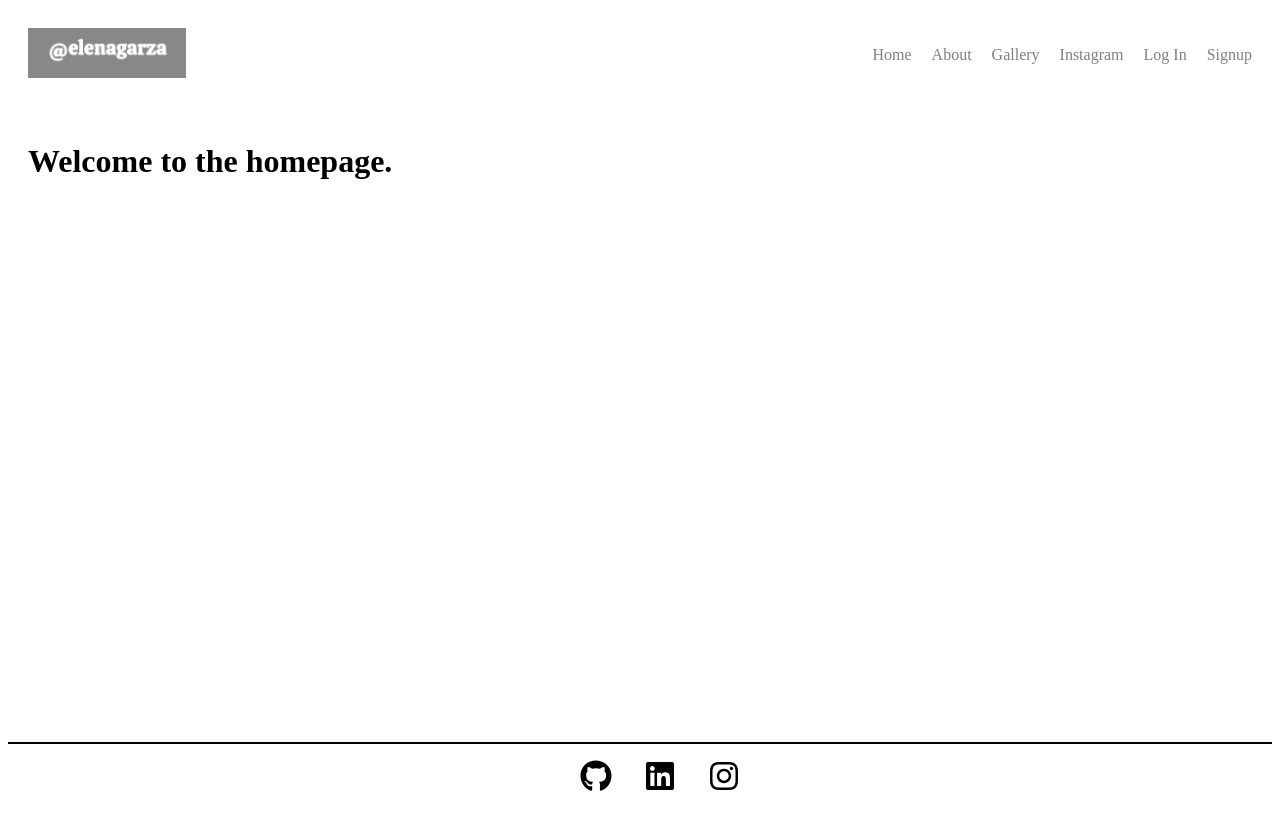
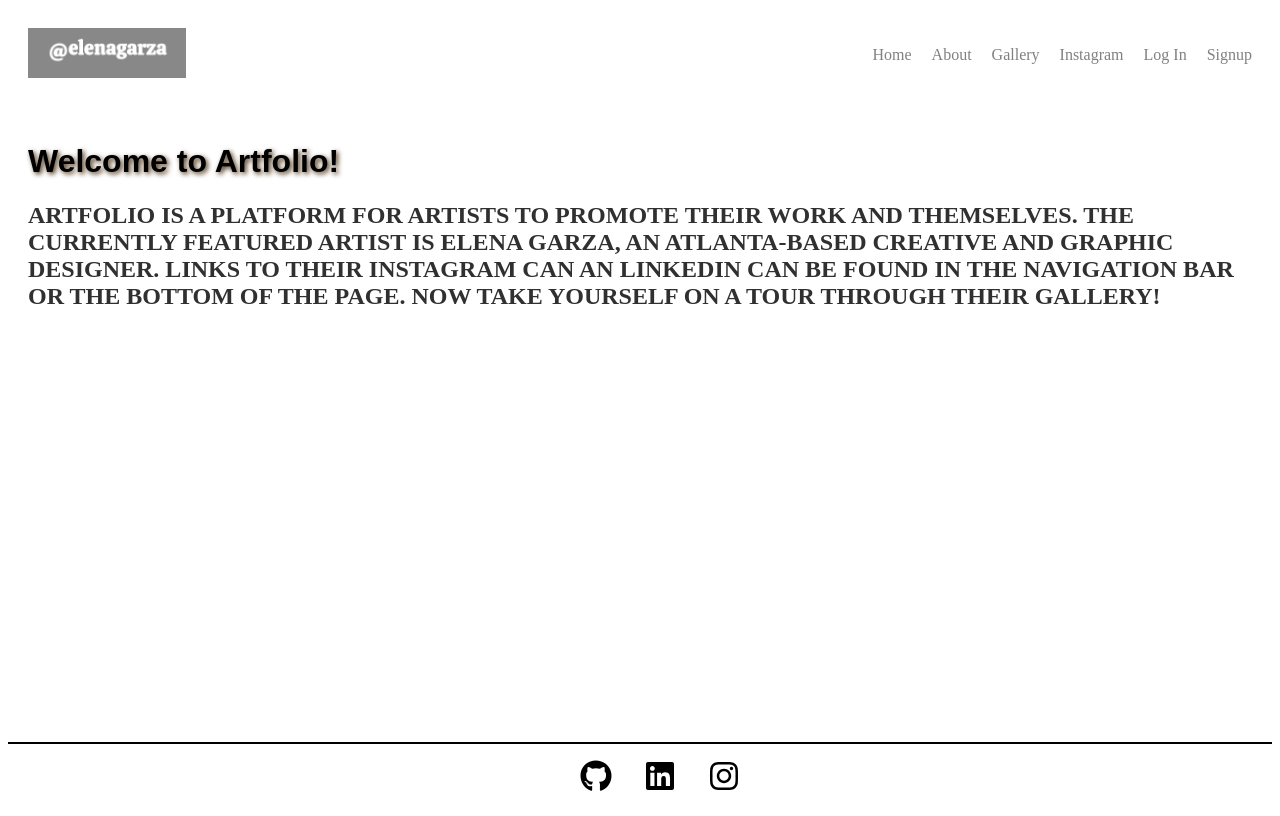
Before and after one commit to swaguespack/eg-art, a React (Create React App) app in the folder client/: page / in a window 1280 px wide. Built offline with nearby package versions, Linux system fonts and the light colour scheme.

Commit message:
detailed pages

```diff
--- a/client/src/pages/About/About.js
+++ b/client/src/pages/About/About.js
@@ -6,7 +6,8 @@ import "../../styles/pages/about.css"
 const About = () => {
     return (
         <div className = "about-page">
-            <h1>About Page.</h1>
+            <h1>Get in touch with the artist today!</h1>
+            <h2>Provide your information and enter a message below to post a comment on a piece of work!</h2>
             <Contact />
         </div>
     )
--- a/client/src/pages/Gallery/Gallery.js
+++ b/client/src/pages/Gallery/Gallery.js
@@ -10,7 +10,7 @@ import "../../styles/pages/gallery.css"
 const Gallery = () => {
     return (
         <div className = "gallery-page">
-            <h1>Gallery Page</h1>
+            <h1>Gallery</h1>
             <FeaturedArt />
         </div>
     )
--- a/client/src/pages/Home/Home.js
+++ b/client/src/pages/Home/Home.js
@@ -6,7 +6,8 @@ import "../../styles/pages/home.css"
 const Home = () => {
     return (
         <div className = "home-page">
-            <h1>Welcome to the homepage.</h1>
+            <h1>Welcome to Artfolio!</h1>
+            <h2>Artfolio is a platform for artists to promote their work and themselves. The currently featured artist is Elena Garza, an Atlanta-based creative and graphic designer. Links to their instagram can an Linkedin can be found in the navigation bar or the bottom of the page. Now take yourself on a tour through their gallery!</h2>
         </div>
     )
 }
--- a/client/src/pages/Signup/Signup.js
+++ b/client/src/pages/Signup/Signup.js
@@ -58,7 +58,7 @@ const Signup = () => {
         </Alert>
 
         <Form.Group>
-          <Form.Label htmlFor='username'>Username</Form.Label>
+          <Form.Label htmlFor='username'>Username: </Form.Label>
           <Form.Control
             type='text'
             placeholder='Your username'
@@ -71,7 +71,7 @@ const Signup = () => {
         </Form.Group>
 
         <Form.Group>
-          <Form.Label htmlFor='email'>Email</Form.Label>
+          <Form.Label htmlFor='email'>Email: </Form.Label>
           <Form.Control
             type='email'
             placeholder='Your email address'
@@ -84,7 +84,7 @@ const Signup = () => {
         </Form.Group>
 
         <Form.Group>
-          <Form.Label htmlFor='password'>Password</Form.Label>
+          <Form.Label htmlFor='password'>Password: </Form.Label>
           <Form.Control
             type='password'
             placeholder='Your password'
--- a/client/src/styles/pages/about.css
+++ b/client/src/styles/pages/about.css
@@ -6,3 +6,16 @@
     min-height: 40vh;
     flex-direction: column;
   }
+
+  h1{
+    font-family: 'Rubik Mono One', sans-serif;
+    text-shadow: 2px 2px 5px rgb(74, 49, 20);
+  }
+
+  h2 {
+    font-size: 24px;
+    text-transform: uppercase;
+    color: #303030;
+    font-weight: 600;
+    margin-bottom: 30px;
+  }
--- a/client/src/styles/pages/gallery.css
+++ b/client/src/styles/pages/gallery.css
@@ -12,3 +12,8 @@
     min-height: 40vh;
    flex-direction: column;
   }
+
+  h1{
+    font-family: 'Rubik Mono One', sans-serif;
+    text-shadow: 2px 2px 5px rgb(74, 49, 20);
+  }
--- a/client/src/styles/pages/home.css
+++ b/client/src/styles/pages/home.css
@@ -6,3 +6,16 @@
     min-height: 40vh;
     flex-direction: column;
   }
+
+  h1{
+    font-family: 'Rubik Mono One', sans-serif;
+    text-shadow: 2px 2px 5px rgb(74, 49, 20);
+  }
+
+  h2 {
+    font-size: 24px;
+    text-transform: uppercase;
+    color: #303030;
+    font-weight: 600;
+    margin-bottom: 30px;
+  }
```
